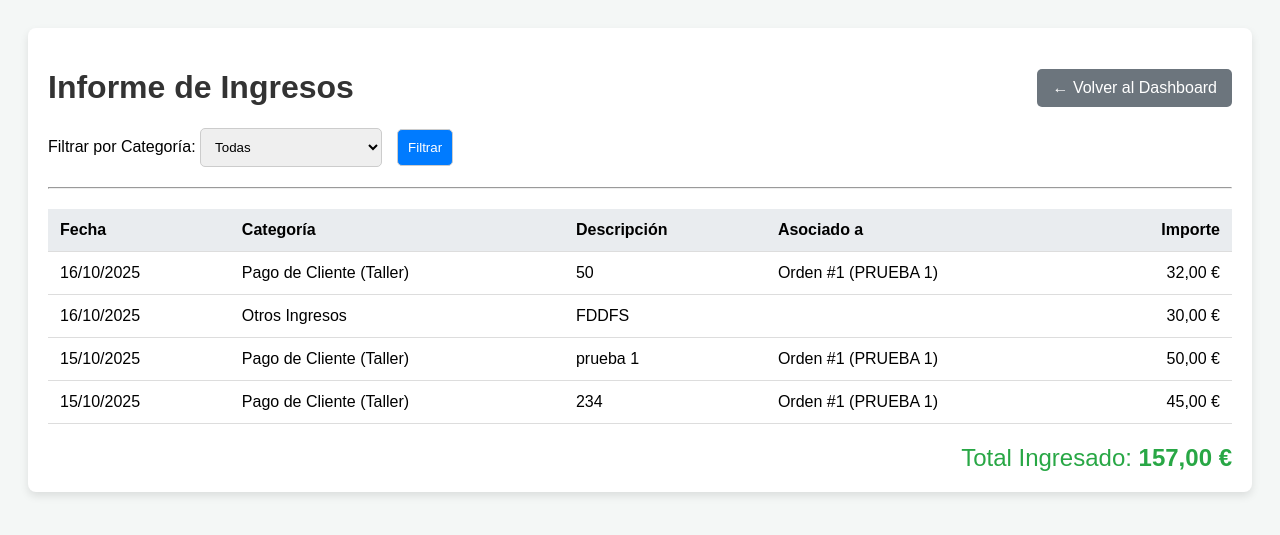
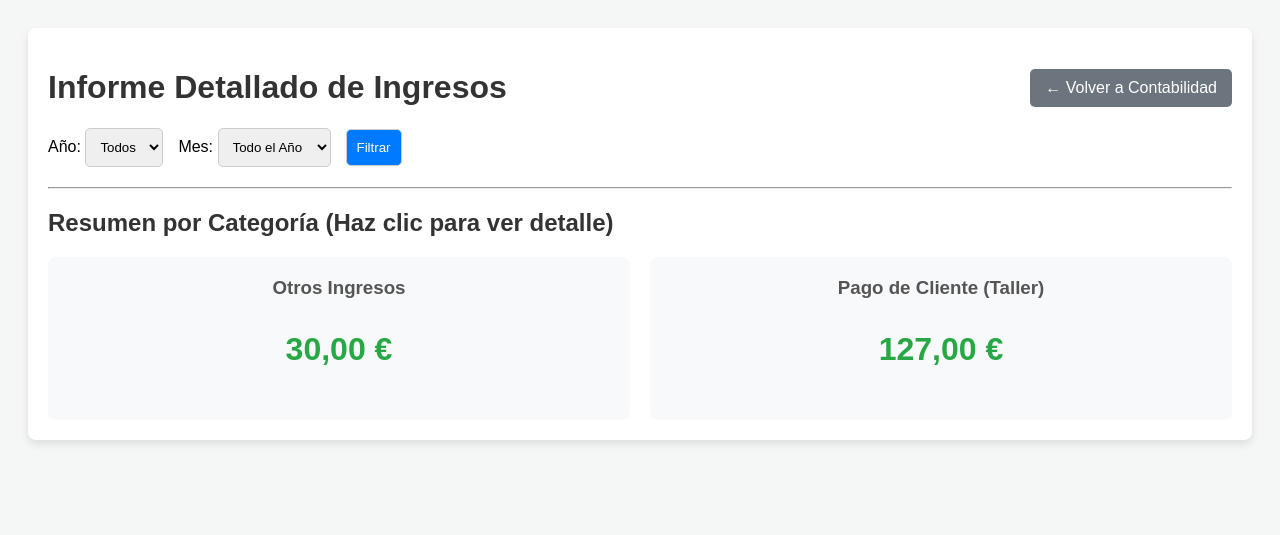
Before and after one commit to josepipe300-wq/servimax-app, a Django app: page /informe-ingresos/ in a window 1280 px wide. Shown: the top 535 px of the page. Run offline with Django 5.2, Linux system fonts and the light colour scheme; data comes from the database, SQL or seed files in the repository; both versions use the stored data as it was after the commit.

Commit message:
Mejoras finales en informes y estilos de historial

```diff
--- a/taller/templates/taller/informe_ingresos.html
+++ b/taller/templates/taller/informe_ingresos.html
@@ -3,37 +3,47 @@
 <head>
     <meta charset="UTF-8">
     <meta name="viewport" content="width=device-width, initial-scale=1.0">
-    <title>Informe de Ingresos - ServiMax</title>
+    <title>Informe Detallado de Ingresos - ServiMax</title>
     <style>
         body { font-family: sans-serif; padding: 20px; background-color: #f4f7f6; }
         .container { max-width: 1200px; margin: auto; background-color: #fff; padding: 20px; border-radius: 8px; box-shadow: 0 4px 8px rgba(0,0,0,0.1); }
-        h1 { color: #333; }
-        .report-table { width: 100%; border-collapse: collapse; margin-top: 20px; }
-        .report-table th, .report-table td { padding: 12px; text-align: left; border-bottom: 1px solid #ddd; }
-        .report-table th { background-color: #e9ecef; }
+        h1, h2 { color: #333; }
+        .header { display: flex; justify-content: space-between; align-items: center; }
+        .back-btn { padding: 10px 15px; background-color: #6c757d; color: white; text-decoration: none; border-radius: 5px; }
         .filters { margin-bottom: 20px; display: flex; gap: 15px; align-items: center; }
         .filters select, .filters button { padding: 10px; border-radius: 5px; border: 1px solid #ccc; }
         .filters button { background-color: #007bff; color: white; cursor: pointer; }
-        .total-summary { text-align: right; font-size: 1.5em; margin-top: 20px; color: #28a745; }
-        .header { display: flex; justify-content: space-between; align-items: center; }
-        .back-btn { padding: 10px 15px; background-color: #6c757d; color: white; text-decoration: none; border-radius: 5px; }
+        .summary-grid { display: grid; grid-template-columns: repeat(auto-fit, minmax(250px, 1fr)); gap: 20px; margin-top: 20px; }
+        .card { background-color: #f8f9fa; padding: 20px; border-radius: 8px; text-align: center; text-decoration: none; color: inherit; display: block; }
+        .card:hover { background-color: #e2e6ea; }
+        .card h3 { margin-top: 0; color: #555; }
+        .card .amount { font-size: 2em; font-weight: bold; color: #28a745; }
     </style>
 </head>
 <body>
     <div class="container">
         <div class="header">
-            <h1>Informe de Ingresos</h1>
-            <a href="{% url 'home' %}" class="back-btn">← Volver al Dashboard</a>
+            <h1>Informe Detallado de Ingresos</h1>
+            <a href="{% url 'contabilidad' %}" class="back-btn">← Volver a Contabilidad</a>
         </div>
 
-        <form method="get" action="">
+        <form method="get" action="{% url 'informe_ingresos' %}">
             <div class="filters">
                 <div>
-                    <label for="categoria">Filtrar por Categoría:</label>
-                    <select name="categoria" id="categoria">
-                        <option value="">Todas</option>
-                        {% for value, name in categorias_ingreso %}
-                            <option value="{{ value }}" {% if categoria_seleccionada == value %}selected{% endif %}>{{ name }}</option>
+                    <label for="ano">Año:</label>
+                    <select name="ano" id="ano">
+                        <option value="">Todos</option>
+                        {% for ano in anos_disponibles %}
+                            <option value="{{ ano }}" {% if ano_seleccionado == ano %}selected{% endif %}>{{ ano }}</option>
+                        {% endfor %}
+                    </select>
+                </div>
+                <div>
+                    <label for="mes">Mes:</label>
+                    <select name="mes" id="mes">
+                        <option value="">Todo el Año</option>
+                        {% for i in "123456789012"|make_list %}
+                            <option value="{{ forloop.counter }}" {% if mes_seleccionado == forloop.counter %}selected{% endif %}>{{ forloop.counter }}</option>
                         {% endfor %}
                     </select>
                 </div>
@@ -41,38 +51,17 @@
             </div>
         </form>
         <hr>
-        <table class="report-table">
-            <thead>
-                <tr>
-                    <th>Fecha</th>
-                    <th>Categoría</th>
-                    <th>Descripción</th>
-                    <th>Asociado a</th>
-                    <th style="text-align: right;">Importe</th>
-                </tr>
-            </thead>
-            <tbody>
-                {% for ingreso in ingresos %}
-                    <tr>
-                        <td>{{ ingreso.fecha|date:"d/m/Y" }}</td>
-                        <td>{{ ingreso.get_categoria_display }}</td>
-                        <td>{{ ingreso.descripcion }}</td>
-                        <td>
-                            {% if ingreso.orden %}
-                                Orden #{{ ingreso.orden.id }} ({{ingreso.orden.vehiculo.matricula}})
-                            {% endif %}
-                        </td>
-                        <td style="text-align: right;">{{ ingreso.importe|floatformat:2 }} €</td>
-                    </tr>
-                {% empty %}
-                    <tr>
-                        <td colspan="5" style="text-align: center; padding: 20px;">No hay ingresos que coincidan con los filtros.</td>
-                    </tr>
-                {% endfor %}
-            </tbody>
-        </table>
-        <div class="total-summary">
-            Total Ingresado: <strong>{{ total_ingresos_filtrados|floatformat:2 }} €</strong>
+
+        <h2>Resumen por Categoría (Haz clic para ver detalle)</h2>
+        <div class="summary-grid">
+            {% for key, data in totales_por_categoria.items %}
+            <a href="{% url 'informe_ingresos_desglose' categoria=key %}?ano={{ ano_seleccionado|default:'' }}&mes={{ mes_seleccionado|default:'' }}" class="card">
+                <h3>{{ data.display_name }}</h3>
+                <p class="amount">{{ data.total|floatformat:2 }} €</p>
+            </a>
+            {% empty %}
+            <p>No hay ingresos que mostrar en este periodo.</p>
+            {% endfor %}
         </div>
     </div>
 </body>
--- a/taller/urls.py
+++ b/taller/urls.py
@@ -26,7 +26,10 @@ urlpatterns = [
     path('informe-rentabilidad/orden/<int:orden_id>/', views.detalle_ganancia_orden, name='detalle_ganancia_orden'),
     path('cuentas-por-cobrar/', views.cuentas_por_cobrar, name='cuentas_por_cobrar'),
 
-    # --- RUTAS CORREGIDAS PARA DESGLOSE DE GASTOS ---
+    # --- Rutas para Desglose de Gastos ---
     path('informe-gastos/desglose/sueldos/<str:empleado_nombre>/', views.informe_gastos_desglose, {'categoria': 'Sueldos'}, name='desglose_sueldos_empleado'),
     path('informe-gastos/desglose/<str:categoria>/', views.informe_gastos_desglose, name='informe_gastos_desglose'),
+
+    # --- NUEVA RUTA PARA DESGLOSE DE INGRESOS ---
+    path('informe-ingresos/desglose/<str:categoria>/', views.informe_ingresos_desglose, name='informe_ingresos_desglose'),
 ]
--- a/taller/views.py
+++ b/taller/views.py
@@ -206,7 +206,6 @@ def detalle_orden(request, orden_id):
     except Factura.DoesNotExist:
         pass
     if request.method == 'POST' and 'nuevo_estado' in request.POST:
-        # La siguiente línea ha sido corregida (se eliminó .upper())
         nuevo_estado = request.POST['nuevo_estado']
         orden.estado = nuevo_estado
         orden.save()
@@ -240,8 +239,10 @@ def historial_ordenes(request):
 def historial_movimientos(request):
     periodo = request.GET.get('periodo', 'semana')
     hoy = datetime.now().date()
+
     gastos = Gasto.objects.all()
     ingresos = Ingreso.objects.all()
+
     if periodo == 'semana':
         inicio_semana = hoy - timedelta(days=hoy.weekday())
         gastos = gastos.filter(fecha__gte=inicio_semana)
@@ -249,15 +250,11 @@ def historial_movimientos(request):
     elif periodo == 'mes':
         gastos = gastos.filter(fecha__month=hoy.month, fecha__year=hoy.year)
         ingresos = ingresos.filter(fecha__month=hoy.month, fecha__year=hoy.year)
-    movimientos_brutos = sorted(list(gastos) + list(ingresos), key=lambda mov: mov.id, reverse=True)
-    movimientos_agrupados = []
-    if periodo == 'todo':
-        movimientos_ordenados_fecha = sorted(movimientos_brutos, key=lambda mov: mov.fecha, reverse=True)
-        for mes, grupo in groupby(movimientos_ordenados_fecha, key=lambda mov: mov.fecha.strftime('%B %Y')):
-            movimientos_agrupados.append({'mes': mes, 'movimientos': list(grupo)})
+
+    movimientos = sorted(list(gastos) + list(ingresos), key=lambda mov: mov.id, reverse=True)
+
     context = {
-        'movimientos': movimientos_brutos,
-        'movimientos_agrupados': movimientos_agrupados,
+        'movimientos': movimientos,
         'periodo_seleccionado': periodo,
     }
     return render(request, 'taller/historial_movimientos.html', context)
@@ -529,23 +526,95 @@ def informe_gastos(request):
     }
     return render(request, 'taller/informe_gastos.html', context)
 
-def informe_ingresos(request):
-    ingresos = Ingreso.objects.all().order_by('-fecha')
-    anos_y_meses = get_anos_y_meses_con_datos()
+def informe_gastos_desglose(request, categoria, empleado_nombre=None):
+    gastos = Gasto.objects.all()
+
+    titulo = f"Desglose de Gastos: {categoria.replace('_', ' ').title()}"
+
+    if empleado_nombre:
+        gastos = gastos.filter(categoria='Sueldos', empleado__nombre__iexact=empleado_nombre)
+        titulo = f"Desglose de Sueldos: {empleado_nombre.upper()}"
+    else:
+        gastos = gastos.filter(categoria__iexact=categoria.replace('_', ' '))
+
+    # Mantener los filtros de fecha si existen
     ano_seleccionado = request.GET.get('ano')
     mes_seleccionado = request.GET.get('mes')
-    if ano_seleccionado and mes_seleccionado:
-        ingresos = ingresos.filter(fecha__year=ano_seleccionado, fecha__month=mes_seleccionado)
-    total_ingresos_filtrados = ingresos.aggregate(total=Sum('importe'))['total'] or Decimal('0.00')
+    if ano_seleccionado:
+        gastos = gastos.filter(fecha__year=ano_seleccionado)
+    if mes_seleccionado:
+        gastos = gastos.filter(fecha__month=mes_seleccionado)
+
+    total_desglose = gastos.aggregate(total=Sum('importe'))['total'] or Decimal('0.00')
+
     context = {
-        'ingresos': ingresos,
-        'categorias_ingreso': Ingreso.CATEGORIA_CHOICES,
-        'total_ingresos_filtrados': total_ingresos_filtrados,
-        'anos_y_meses': anos_y_meses,
+        'titulo': titulo,
+        'gastos_desglose': gastos.order_by('-fecha'),
+        'total_desglose': total_desglose,
+        'ano_seleccionado': ano_seleccionado,
+        'mes_seleccionado': mes_seleccionado,
+    }
+    return render(request, 'taller/informe_gastos_desglose.html', context)
+
+def informe_ingresos(request):
+    ingresos = Ingreso.objects.all()
+    anos_disponibles = Ingreso.objects.dates('fecha', 'year', order='DESC').distinct()
+
+    ano_seleccionado = request.GET.get('ano')
+    mes_seleccionado = request.GET.get('mes')
+
+    if ano_seleccionado:
+        ingresos = ingresos.filter(fecha__year=ano_seleccionado)
+    if mes_seleccionado:
+        ingresos = ingresos.filter(fecha__month=mes_seleccionado)
+
+    # Calcular totales por categoría
+    totales_por_categoria_query = ingresos.values('categoria').annotate(total=Sum('importe')).order_by('categoria')
+
+    categoria_display_map = dict(Ingreso.CATEGORIA_CHOICES)
+    resumen_categorias = {
+        item['categoria']: {
+            'display_name': categoria_display_map.get(item['categoria'], item['categoria']),
+            'total': item['total'] or Decimal('0.00')
+        }
+        for item in totales_por_categoria_query
+    }
+
+    context = {
+        'totales_por_categoria': resumen_categorias,
+        'anos_disponibles': [d.year for d in anos_disponibles],
         'ano_seleccionado': int(ano_seleccionado) if ano_seleccionado else None,
         'mes_seleccionado': int(mes_seleccionado) if mes_seleccionado else None,
     }
     return render(request, 'taller/informe_ingresos.html', context)
+
+def informe_ingresos_desglose(request, categoria):
+    ingresos = Ingreso.objects.all()
+
+    categoria_display_map = dict(Ingreso.CATEGORIA_CHOICES)
+    titulo = f"Desglose de Ingresos: {categoria_display_map.get(categoria, categoria)}"
+
+    ingresos = ingresos.filter(categoria__iexact=categoria)
+
+    # Mantener los filtros de fecha si existen
+    ano_seleccionado = request.GET.get('ano')
+    mes_seleccionado = request.GET.get('mes')
+    if ano_seleccionado:
+        ingresos = ingresos.filter(fecha__year=ano_seleccionado)
+    if mes_seleccionado:
+        ingresos = ingresos.filter(fecha__month=mes_seleccionado)
+
+    total_desglose = ingresos.aggregate(total=Sum('importe'))['total'] or Decimal('0.00')
+
+    context = {
+        'titulo': titulo,
+        'ingresos_desglose': ingresos.order_by('-fecha'),
+        'total_desglose': total_desglose,
+        'ano_seleccionado': ano_seleccionado,
+        'mes_seleccionado': mes_seleccionado,
+    }
+    return render(request, 'taller/informe_ingresos_desglose.html', context)
+
 
 def contabilidad(request):
     periodo = request.GET.get('periodo', 'mes')
@@ -621,37 +690,3 @@ def cuentas_por_cobrar(request):
         'mes_seleccionado': int(mes_seleccionado) if mes_seleccionado else None,
     }
     return render(request, 'taller/cuentas_por_cobrar.html', context)
-
-# --- NUEVA FUNCIÓN ---
-def informe_gastos_desglose(request, categoria, empleado_nombre=None):
-    gastos = Gasto.objects.all()
-
-    # Capitalizar para el título y para el filtro
-    categoria_limpia = categoria.replace('_', ' ').title()
-    titulo = f"Desglose de Gastos: {categoria_limpia}"
-
-    if empleado_nombre:
-        gastos = gastos.filter(categoria='Sueldos', empleado__nombre__iexact=empleado_nombre)
-        titulo = f"Desglose de Sueldos: {empleado_nombre.upper()}"
-    else:
-        # Usamos el nombre de la categoría como viene de la BBDD
-        gastos = gastos.filter(categoria__iexact=categoria)
-
-    # Mantener los filtros de fecha si existen
-    ano_seleccionado = request.GET.get('ano')
-    mes_seleccionado = request.GET.get('mes')
-    if ano_seleccionado:
-        gastos = gastos.filter(fecha__year=ano_seleccionado)
-    if mes_seleccionado:
-        gastos = gastos.filter(fecha__month=mes_seleccionado)
-
-    total_desglose = gastos.aggregate(total=Sum('importe'))['total'] or Decimal('0.00')
-
-    context = {
-        'titulo': titulo,
-        'gastos_desglose': gastos.order_by('-fecha'),
-        'total_desglose': total_desglose,
-        'ano_seleccionado': ano_seleccionado,
-        'mes_seleccionado': mes_seleccionado,
-    }
-    return render(request, 'taller/informe_gastos_desglose.html', context)
```
Also changed, not shown: taller/templates/taller/informe_ingresos_desglose.html (added, +59 -0 lines), db.sqlite3.
